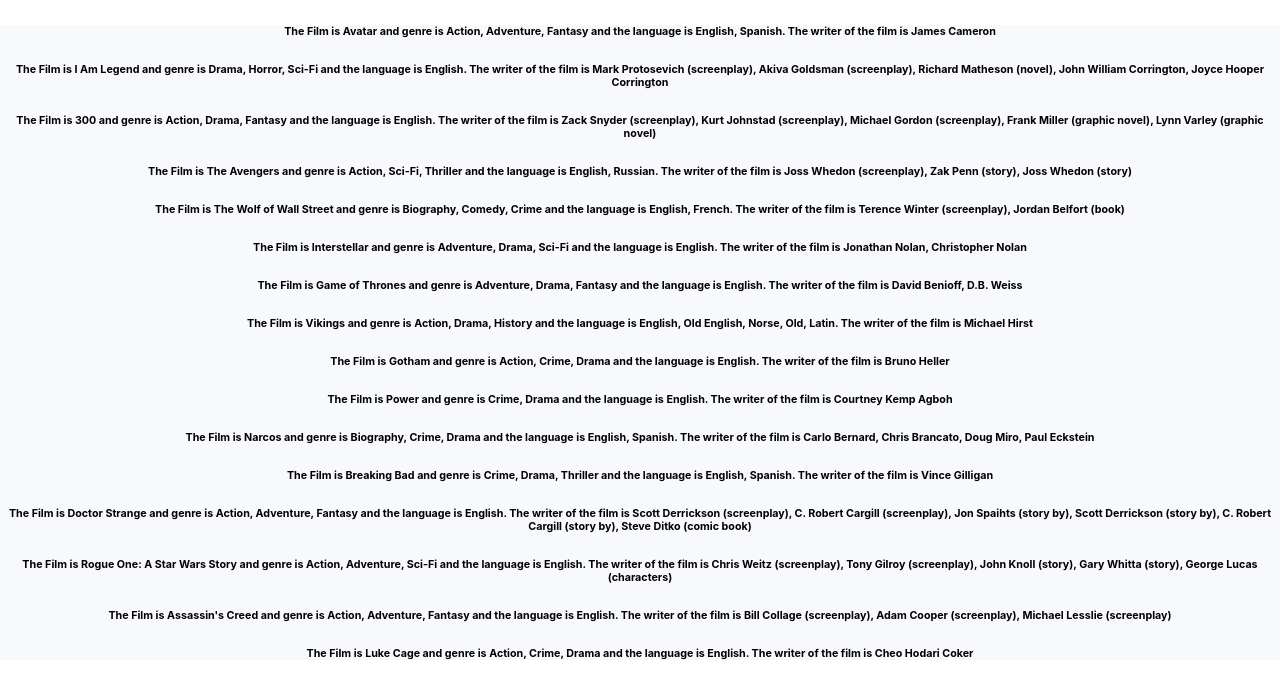
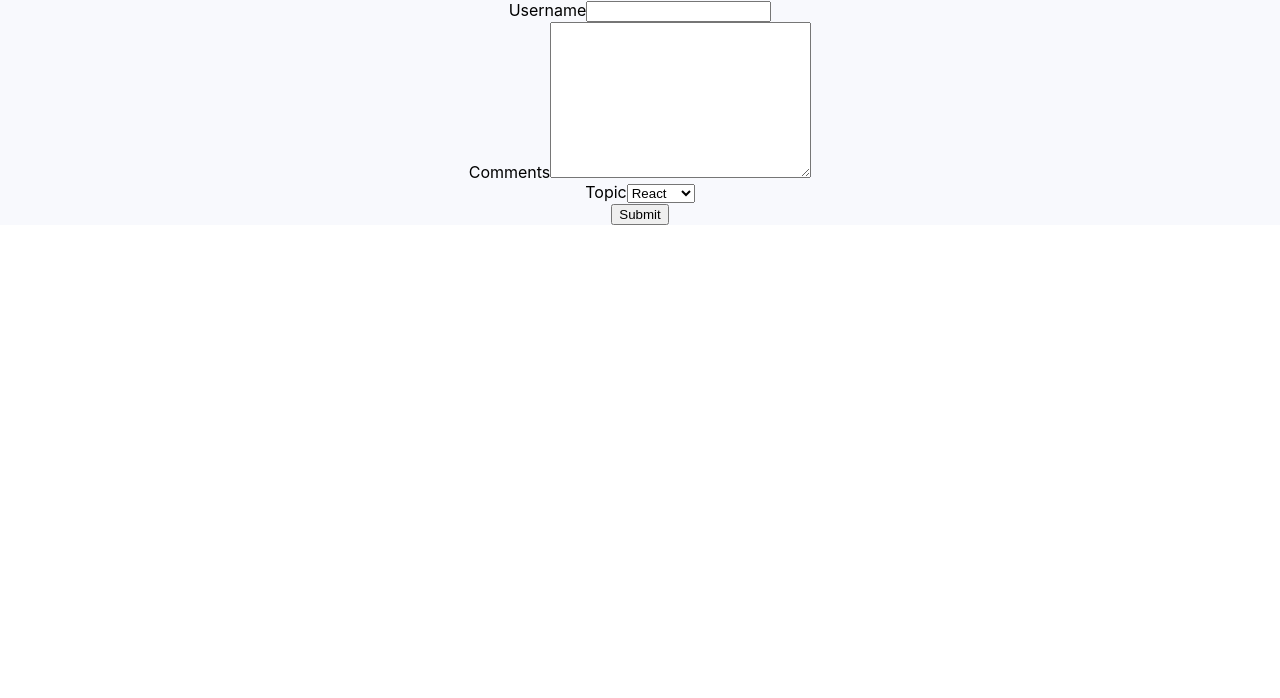
Before and after one commit to Hussain-Mehdi/React-Learning, a React (Create React App) app: page / in a window 1280 px wide. Shown: the top 698 px of the page. Built offline with nearby package versions, Linux system fonts and the light colour scheme.

Commit message:
form handling

```diff
--- a/src/App.js
+++ b/src/App.js
@@ -8,15 +8,17 @@
 // import EventBind from './components/EventBind';
 // import ParentComponent from './components/ParentComponent';
 // import Usergreeting from './components/Usergreeting';
-// import Films from './components/Films';
+import Films from './components/Films';
  import FilmList from './components/FilmList';
 // import ButtonDot from './components/Button';
 // import Button from '@mui/material/Button';
+import Form from './components/Form';
 
 function App() {
   return (
     <div className="App">
-     <FilmList/>
+     {/* <Films/> */}
+     <Form/>
     </div>
   );
 }
--- a/src/components/FilmList.jsx
+++ b/src/components/FilmList.jsx
@@ -476,7 +476,7 @@
       ]
 
       return(
-        filmData.map(film=><Film1 film={film} Key={Film.Title} />)
+        filmData.map(film=><Film film={film} Key={Film.Title} />)
       )
 
 }
--- a/src/components/Films.jsx
+++ b/src/components/Films.jsx
@@ -1,5 +1,5 @@
 import '../components/Personstyle.css'
-function Films(props) {
+function Films() {
 
     const filmData=[
         {
--- /dev/null
+++ b/src/components/Form.jsx
@@ -0,0 +1,66 @@
+import React, { Component } from 'react'
+
+class Form extends Component {
+
+    constructor(props) {
+      super(props)
+
+      this.state = {
+         userName:'',
+         comment:'',
+         select:'react'
+      }
+    }
+
+    handleUsernameChange = (event) => {
+        this.setState({
+            userName:event.target.value
+        })
+    }
+
+    handleCommentChange = (event) =>
+    {
+this.setState({
+    comment:event.target.value
+})
+    }
+
+    handleSelectionChange=event=>{
+        this.setState({
+            select:event.target.value
+        })
+    }
+
+    handleSubmission = event =>{
+        alert(`${this.state.userName} ${this.state.comment} ${this.state.select}`)
+        event.preventDefault();
+    }
+
+  render() {
+    return (
+     <form action="" onSubmit={this.handleSubmission}>
+        <div>
+            <label htmlFor="">Username</label>
+            <input type="text" value={this.state.userName} onChange={this.handleUsernameChange}/>
+        </div>
+        <div>
+            <label htmlFor="">Comments</label>
+            <textarea name="" id="" cols="30" rows="10" value={this.state.comment} onChange={this.handleCommentChange}></textarea>
+        </div>
+        <div>
+            <label htmlFor="">Topic</label>
+            <select name="" id="" value={this.state.select} onChange={this.handleSelectionChange}>
+                <option value="React">React</option>
+                <option value="Angular">Angular</option>
+                <option value="Vue">Vue</option>
+            </select>
+        </div>
+        <div>
+            <button type='submit'>Submit</button>
+        </div>
+    </form>
+    )
+  }
+}
+
+export default Form
```
